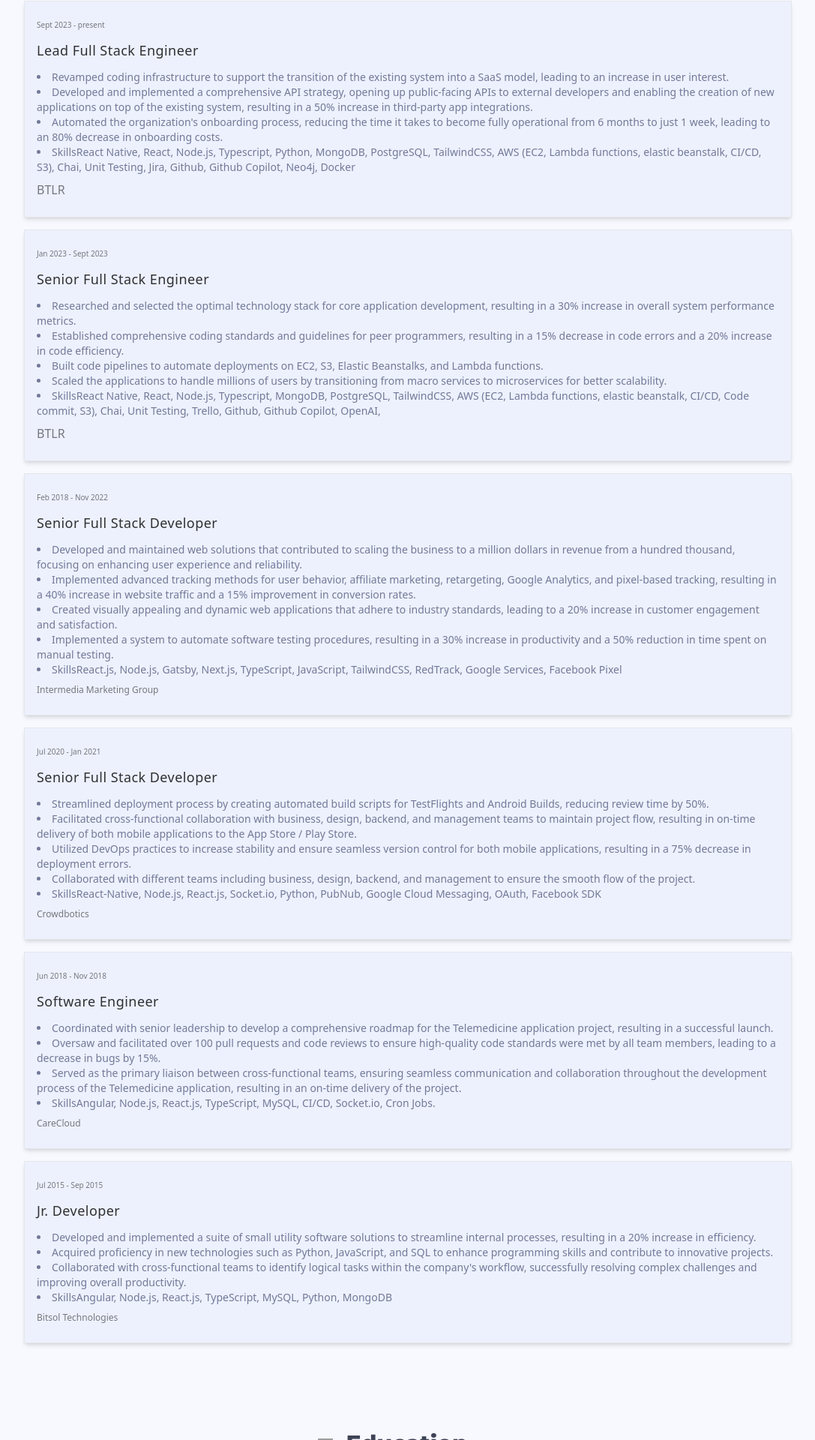
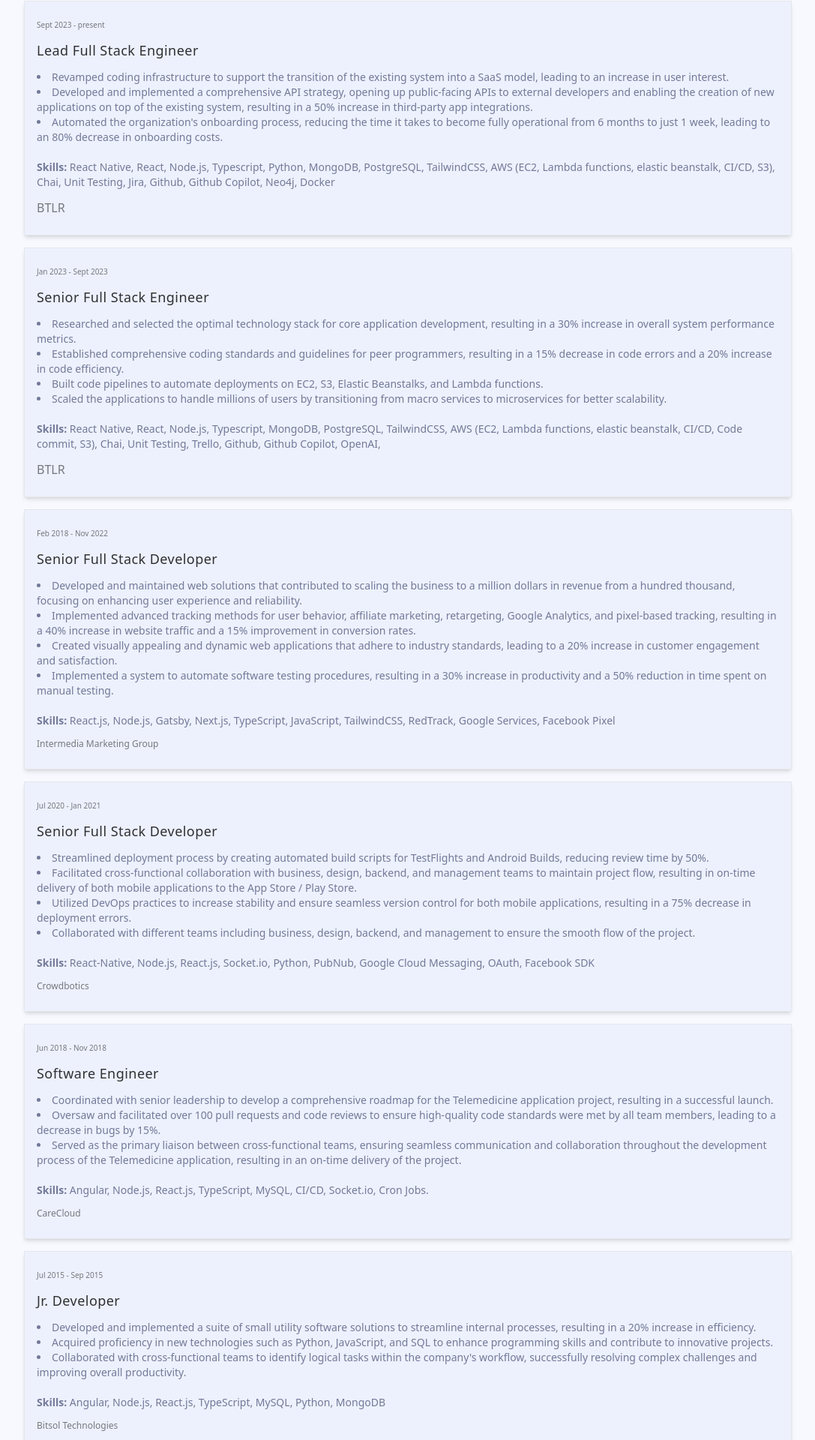
Before and after one commit to chwasifjameel/wasif-jameel, a Next.js app: page / in a window 1280 px wide. Shown: the part 4537-6457 px from the top of the page at 75% size, without its empty margins (116-1203 px from the left). Built offline with nearby package versions, Linux system fonts and the light colour scheme; grey boxes are pictures that could not be loaded.

Commit message:
design updates

```diff
--- a/components/contact.tsx
+++ b/components/contact.tsx
@@ -18,19 +18,19 @@ const Contact = () => {
           <a
             href="https://www.linkedin.com/in/chwasifjameel"
             target="__blank"
-            className="cursor-pointer mr-6 rounded rounded-full relative">
+            className="cursor-pointer mr-6 rounded-full relative">
             <Image src="/linkedin.svg" alt="linkedin" width={20} height={20} />
           </a>
           <a
             href="http://twitter.com/chwasifjameel"
             target="__blank"
-            className="cursor-pointer mr-6 rounded rounded-full relative">
+            className="cursor-pointer mr-6 rounded-full relative">
             <Image src="/twitter.svg" alt="twitter" width={20} height={20} />
           </a>
           <a
             href="http://instagram.com/chwasifjameel"
             target="__blank"
-            className="cursor-pointer rounded rounded-full relative">
+            className="cursor-pointer rounded-full relative">
             <Image
               src="/instagram.svg"
               alt="instagram"
@@ -44,7 +44,7 @@ const Contact = () => {
       <form className="w-full sm:w-[450px] px-6 py-8 shadow-2xl bg-white mt-12 lg:mt-0 md:absolute right-[10%] top-[-70%]">
         <div className="flex items-center border-b border-gray-300 py-2 pt-12 bg-white">
           <input
-            className="  border-none w-full text-[#868CA5] mr-3 py-1 px-2 leading-tight font-mono"
+            className="border-none w-full text-[#868CA5] mr-3 py-1 px-2 leading-tight font-mono"
             type="text"
             placeholder="Your Name"
             aria-label="Full name"
@@ -52,23 +52,25 @@ const Contact = () => {
         </div>
         <div className="flex items-center border-b border-gray-300 py-2 pt-12 bg-white">
           <input
-            className="  border-none w-full text-[#868CA5] mr-3 py-1 px-2 leading-tight font-mono"
+            className="border-none w-full text-[#868CA5] mr-3 py-1 px-2 leading-tight font-mono"
             type="text"
             placeholder="Mail Address"
             aria-label="Full name"
           />
         </div>
         <div className="flex items-center border-b border-gray-300 py-2 pt-12 bg-white">
-          <input
-            className="  border-none w-full text-[#868CA5] mr-3 py-1 px-2 leading-tight font-mono"
-            type="text"
-            placeholder="Project Description"
-            aria-label="Full name"
+          <textarea
+            aria-multiline="true"
+            cols={3}
+            className="border-none w-full text-[#868CA5] mr-3 py-1 px-2 leading-tight font-mono"
+            placeholder="Message"
+            aria-label="message"
           />
         </div>
         <div className="w-full flex items-center justify-end pb-12 pt-12 bg-white">
           <div className="bg-[#3E4356] text-white px-7 py-4 text-[12px] cursor-pointer w-fit hover:bg-[#2f313d] hover:ease-linear hover:duration-100">
-            <span className="">CONTACT ME</span>
+            {/* <span className="">CONTACT ME</span> */}
+            <span className="">COMING SOON</span>
           </div>
         </div>
       </form>
--- a/components/resume.tsx
+++ b/components/resume.tsx
@@ -108,13 +108,13 @@ const Resume = () => {
                   the time it takes to become fully operational from 6 months to
                   just 1 week, leading to an 80% decrease in onboarding costs.
                 </li>
-                <li>
-                  <b>Skills</b>React Native, React, Node.js, Typescript, Python,
-                  MongoDB, PostgreSQL, TailwindCSS, AWS (EC2, Lambda functions,
-                  elastic beanstalk, CI/CD, S3), Chai, Unit Testing, Jira,
-                  Github, Github Copilot, Neo4j, Docker
-                </li>
               </ul>
+              <p className="text-sm my-3">
+                <b>Skills: </b> React Native, React, Node.js, Typescript,
+                Python, MongoDB, PostgreSQL, TailwindCSS, AWS (EC2, Lambda
+                functions, elastic beanstalk, CI/CD, S3), Chai, Unit Testing,
+                Jira, Github, Github Copilot, Neo4j, Docker
+              </p>
               <p className="text-base text-start text-black opacity-[0.5]">
                 BTLR
               </p>
@@ -149,13 +149,13 @@ const Resume = () => {
                   transitioning from macro services to microservices for better
                   scalability.
                 </li>
-                <li>
-                  <b>Skills</b>React Native, React, Node.js, Typescript,
-                  MongoDB, PostgreSQL, TailwindCSS, AWS (EC2, Lambda functions,
-                  elastic beanstalk, CI/CD, Code commit, S3), Chai, Unit
-                  Testing, Trello, Github, Github Copilot, OpenAI,
-                </li>
               </ul>
+              <p className="text-sm my-3">
+                <b>Skills: </b> React Native, React, Node.js, Typescript,
+                MongoDB, PostgreSQL, TailwindCSS, AWS (EC2, Lambda functions,
+                elastic beanstalk, CI/CD, Code commit, S3), Chai, Unit Testing,
+                Trello, Github, Github Copilot, OpenAI,
+              </p>
               <p className="text-base text-start text-black opacity-[0.5]">
                 BTLR
               </p>
@@ -193,12 +193,13 @@ const Resume = () => {
                   resulting in a 30% increase in productivity and a 50%
                   reduction in time spent on manual testing.
                 </li>
-                <li>
-                  <b>Skills</b>React.js, Node.js, Gatsby, Next.js, TypeScript,
-                  JavaScript, TailwindCSS, RedTrack, Google Services, Facebook
-                  Pixel
-                </li>
               </ul>
+              <p className="text-sm my-3">
+                <b>Skills: </b> React.js, Node.js, Gatsby, Next.js, TypeScript,
+                JavaScript, TailwindCSS, RedTrack, Google Services, Facebook
+                Pixel
+              </p>
+
               <p className="text-[12px] text-start text-black opacity-[0.5]">
                 Intermedia Marketing Group
               </p>
@@ -234,11 +235,11 @@ const Resume = () => {
                   backend, and management to ensure the smooth flow of the
                   project.
                 </li>
-                <li>
-                  <b>Skills</b>React-Native, Node.js, React.js, Socket.io,
-                  Python, PubNub, Google Cloud Messaging, OAuth, Facebook SDK
-                </li>
               </ul>
+              <p className="text-sm my-3">
+                <b>Skills: </b> React-Native, Node.js, React.js, Socket.io,
+                Python, PubNub, Google Cloud Messaging, OAuth, Facebook SDK
+              </p>
               <p className="text-[12px] text-start text-black opacity-[0.5]">
                 Crowdbotics
               </p>
@@ -270,12 +271,11 @@ const Resume = () => {
                   the development process of the Telemedicine application,
                   resulting in an on-time delivery of the project.
                 </li>
-
-                <li>
-                  <b>Skills</b>Angular, Node.js, React.js, TypeScript, MySQL,
-                  CI/CD, Socket.io, Cron Jobs.
-                </li>
               </ul>
+              <p className="text-sm my-3">
+                <b>Skills: </b> Angular, Node.js, React.js, TypeScript, MySQL,
+                CI/CD, Socket.io, Cron Jobs.
+              </p>
               <p className="text-[12px] text-start text-black opacity-[0.5]">
                 CareCloud
               </p>
@@ -307,12 +307,11 @@ const Resume = () => {
                   resolving complex challenges and improving overall
                   productivity.
                 </li>
-
-                <li>
-                  <b>Skills</b>Angular, Node.js, React.js, TypeScript, MySQL,
-                  Python, MongoDB
-                </li>
               </ul>
+              <p className="text-sm my-3">
+                <b>Skills: </b> Angular, Node.js, React.js, TypeScript, MySQL,
+                Python, MongoDB
+              </p>
               <p className="text-[12px] text-start text-black opacity-[0.5]">
                 Bitsol Technologies
               </p>
```
